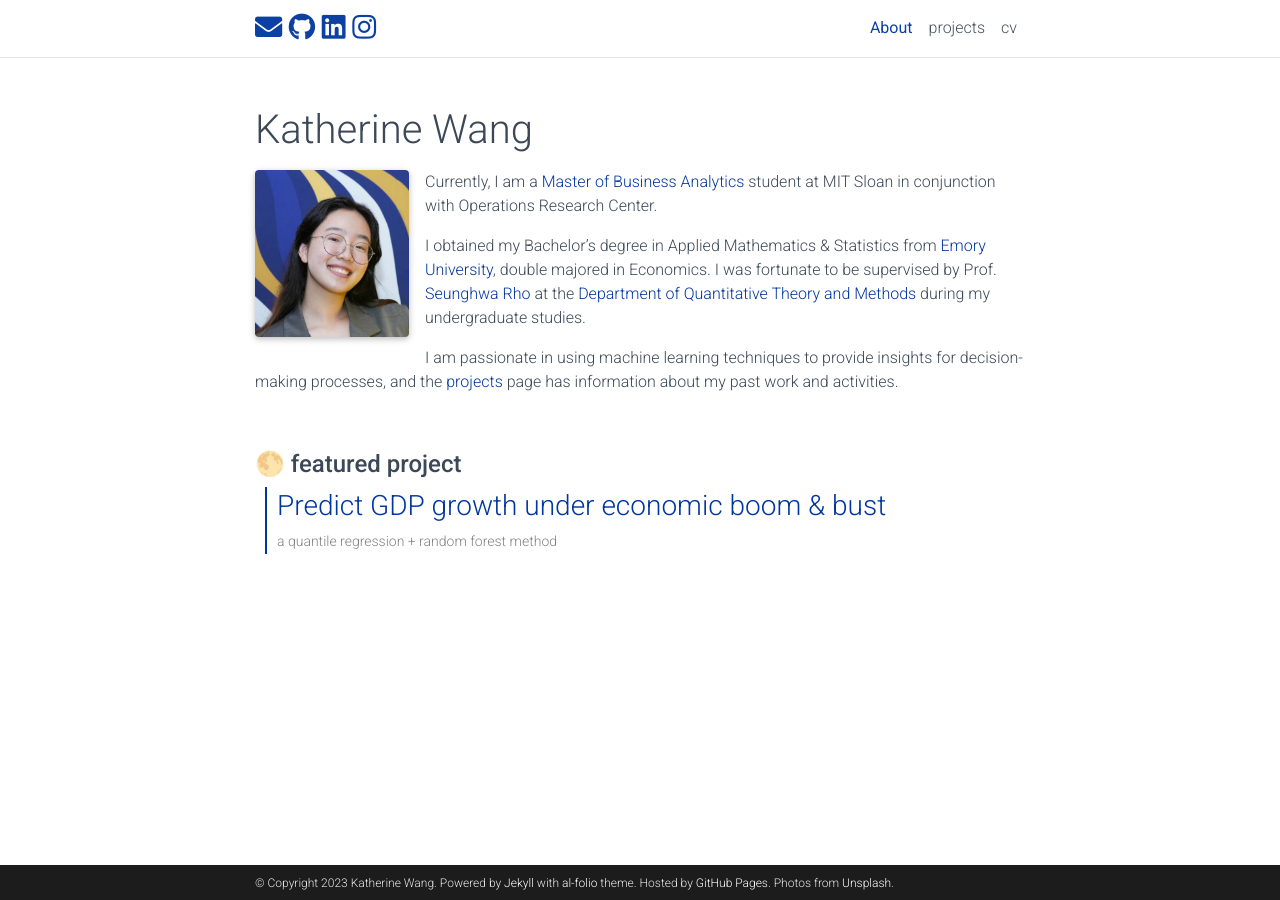
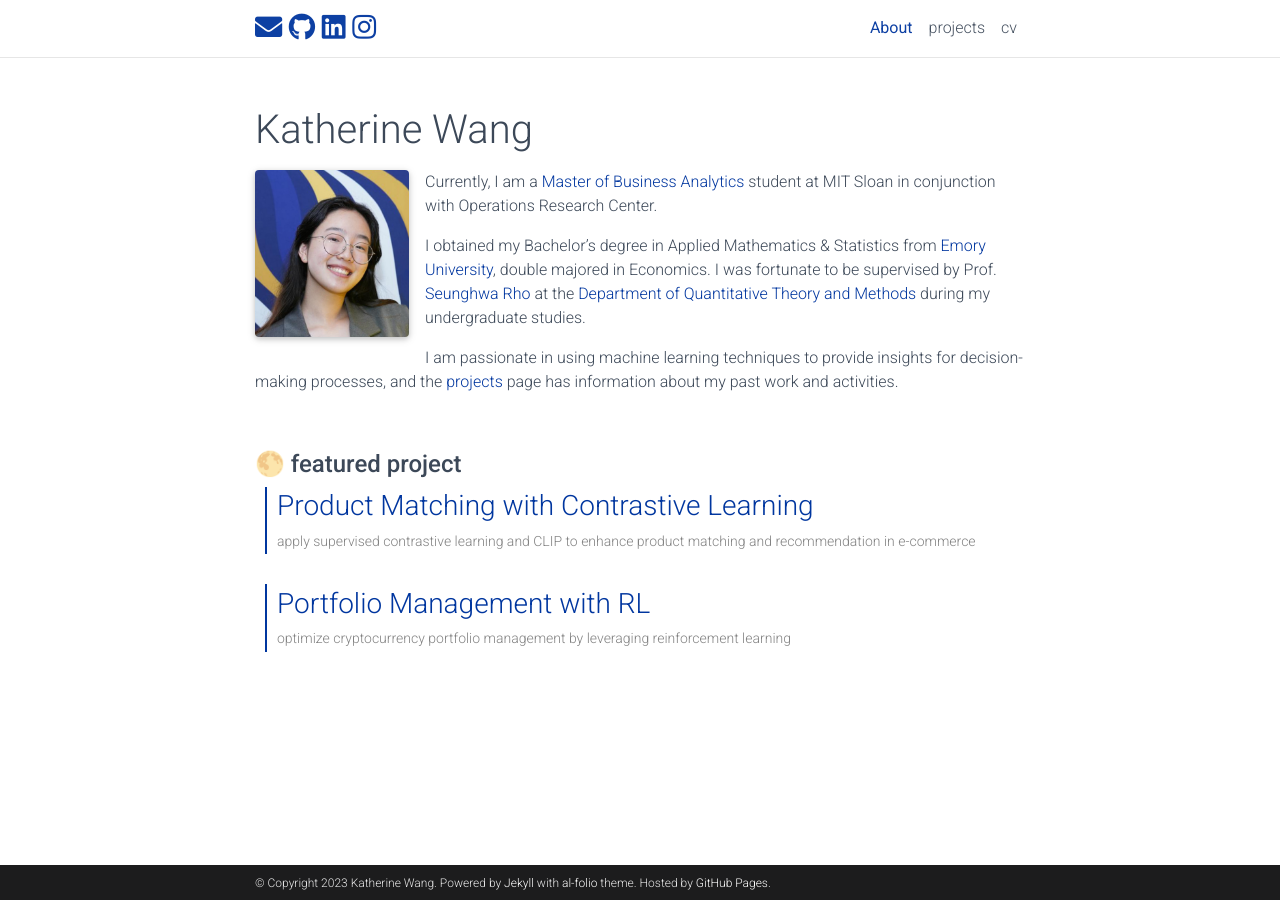
Before and after one commit to katherinewangqw/katherinewangqw.github.io, a Jekyll site: the page built from _pages/about.md, in a window 1280 px wide. Built offline with Jekyll 4.4.1, drawn with Linux system fonts in a browser that asks for light colours; comment, search, counter and statistics services are not loaded; a style sheet for code colours, icons or effects is not loaded.

Commit message:
refine project discription

```diff
--- a/_config.yml
+++ b/_config.yml
@@ -12,8 +12,7 @@ description: > # the ">" symbol means to ignore newlines until "footer_text:"
 footer_text: >
   Powered by <a href="https://jekyllrb.com/" target="_blank">Jekyll</a> with <a href="https://github.com/alshedivat/al-folio">al-folio</a> theme.
   Hosted by <a href="https://pages.github.com/" target="_blank">GitHub Pages</a>.
-  Photos from <a href="https://unsplash.com" target="_blank">Unsplash</a>.
-keywords: jekyll, jekyll-theme, academic-website, portfolio-website  # add your own keywords or leave empty
+keywords: Katherine Wang, Qinwen Wang, personal website, data science  # add your own keywords or leave empty
 
 lang: en # the language of your site (for example: en, fr, cn, ru, etc.)
 icon: KW.png  # the emoji used as the favicon (alternatively, provide image name in /assets/img/)
--- a/_data/cv.yml
+++ b/_data/cv.yml
@@ -2,13 +2,13 @@
   type: time_table
   contents:
     - title: Master of Business Analytics
-      institution: MIT Sloan, Operations Research Center, Cambridge, BOS
+      institution: MIT Sloan, Operations Research Center - Cambridge, MA
       year: 2022 - 2023
       description:
         - Member of MIT Sloan Product Management Club, Data Analytics Club, Asian Dance Team
 
     - title: B.S. in Applied Mathematics and Statistics
-      institution: Emory University, Atlanta, GA
+      institution: Emory University - Atlanta, GA
       year: 2018 - 2022
       description:
         - Double Major Economics, Highest Honor (summa cum laude)
--- a/_pages/about.md
+++ b/_pages/about.md
@@ -24,21 +24,24 @@ I am passionate in using machine learning techniques to provide insights for dec
 
 <br/>
 #### 🌕 **featured project**<br/>
+<blockquote style="margin-bottom: 30px;">
+    <h3>
+        <a href="https://katherinewangqw.github.io/projects/cv_project/">Product Matching with Contrastive Learning</a>
+    </h3>
+    <div class="post-meta">apply supervised contrastive learning and CLIP to enhance product matching and recommendation in e-commerce</div>
+</blockquote>
 <blockquote>
+    <h3>
+        <a href="https://katherinewangqw.github.io/projects/rl_project/">Portfolio Management with RL</a>
+    </h3>
+    <div class="post-meta">optimize cryptocurrency portfolio management by leveraging reinforcement learning</div>
+</blockquote>
+<!-- <blockquote>
     <h3>
         <a href="https://katherinewangqw.github.io/projects/quantile_regression/">Predict GDP growth under economic boom & bust</a>
     </h3>
     <div class="post-meta">a quantile regression + random forest method</div>
-</blockquote>
-
-<!-- <blockquote>
-    <h3>
-        <a href="https://katherinewangqw.github.io/projects/painting/">Visual Design</a>
-    </h3>
-    <div class="post-meta">some art works</div>
 </blockquote> -->
-
-
 
 <style>
     blockquote {
```
Also changed, not shown: _projects/cv_project.md (+3 -3 lines), _projects/rl_project.md (+4 -2 lines), 2 other files.
